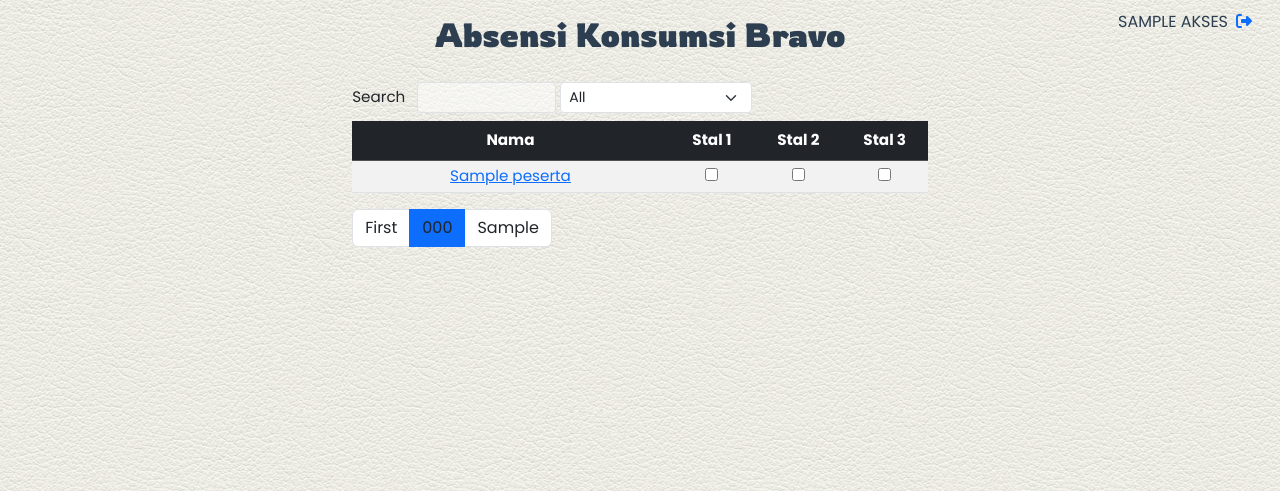
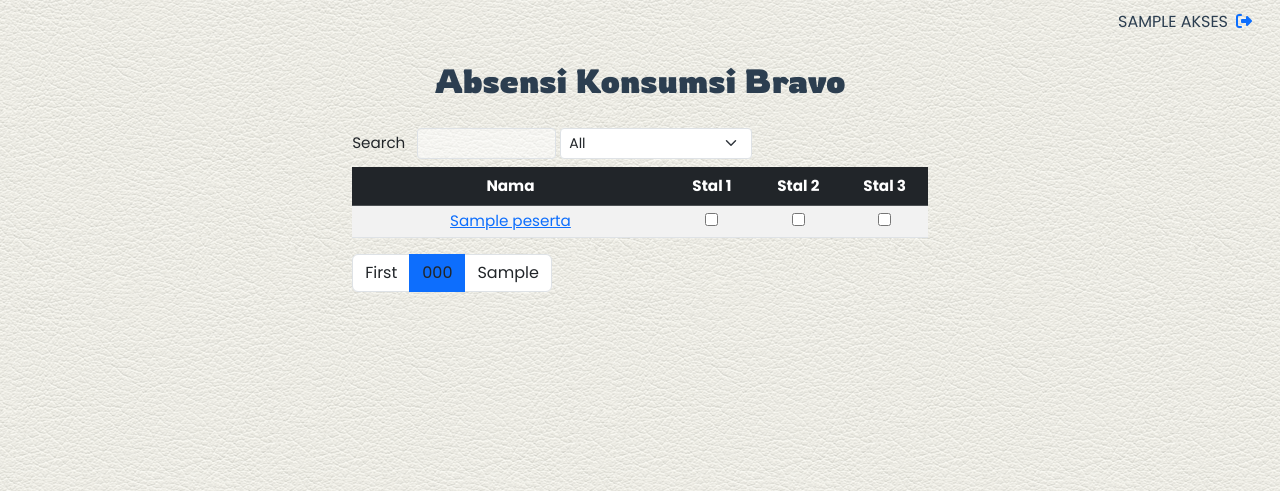
Before and after one commit to philander18/bravo, a CodeIgniter 4 app: the page made by app/Views/Home/index.php in a window 1280 px wide. Shown: the top 491 px of the page. Run offline with PHP 8.4 and a stand-in for CodeIgniter, Linux system fonts and the light colour scheme; the template is opened without the code that fills it: most values are stand-ins (such as "Sample title", 1, 10 or a date in 2020); some libraries are stand-ins or nearby versions.

```diff
--- a/public/css/phil.css
+++ b/public/css/phil.css
@@ -19,7 +19,7 @@
 .container-phil {
     display: grid;
     grid-template-columns: minmax(360px,1fr);
-    /* margin: 6em 0 0; */
+    margin: 3em 0 0;
 }
 
 /* halaman konten */
```
